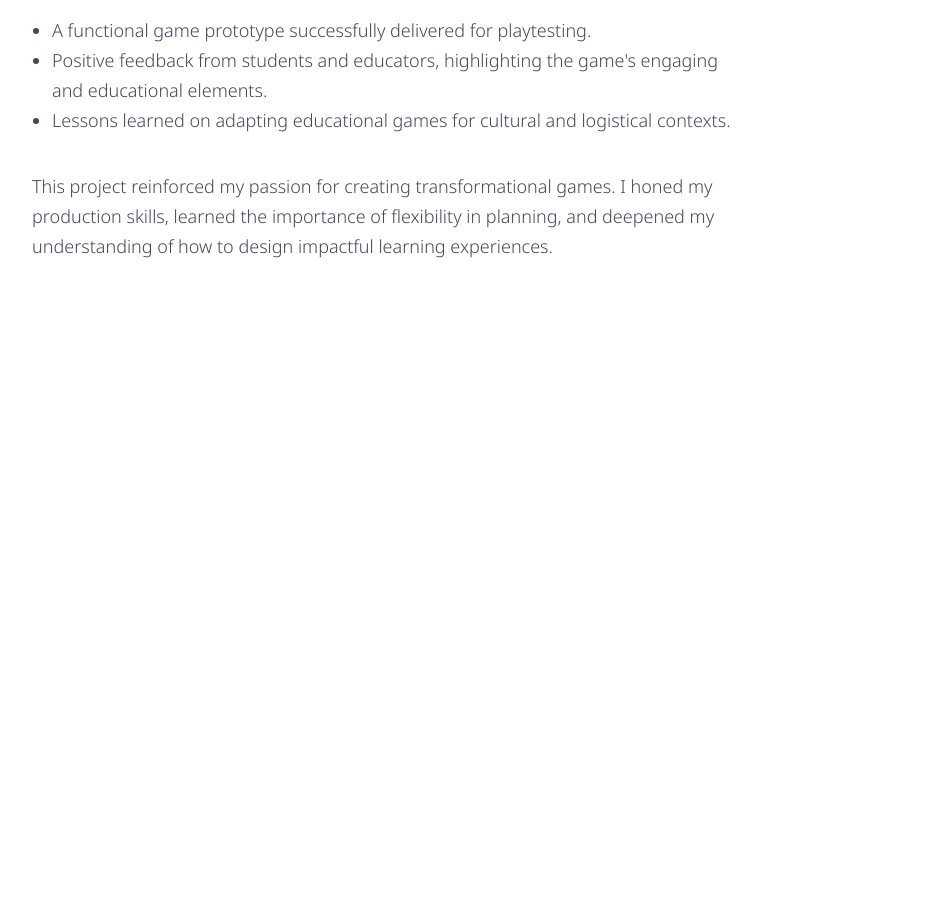
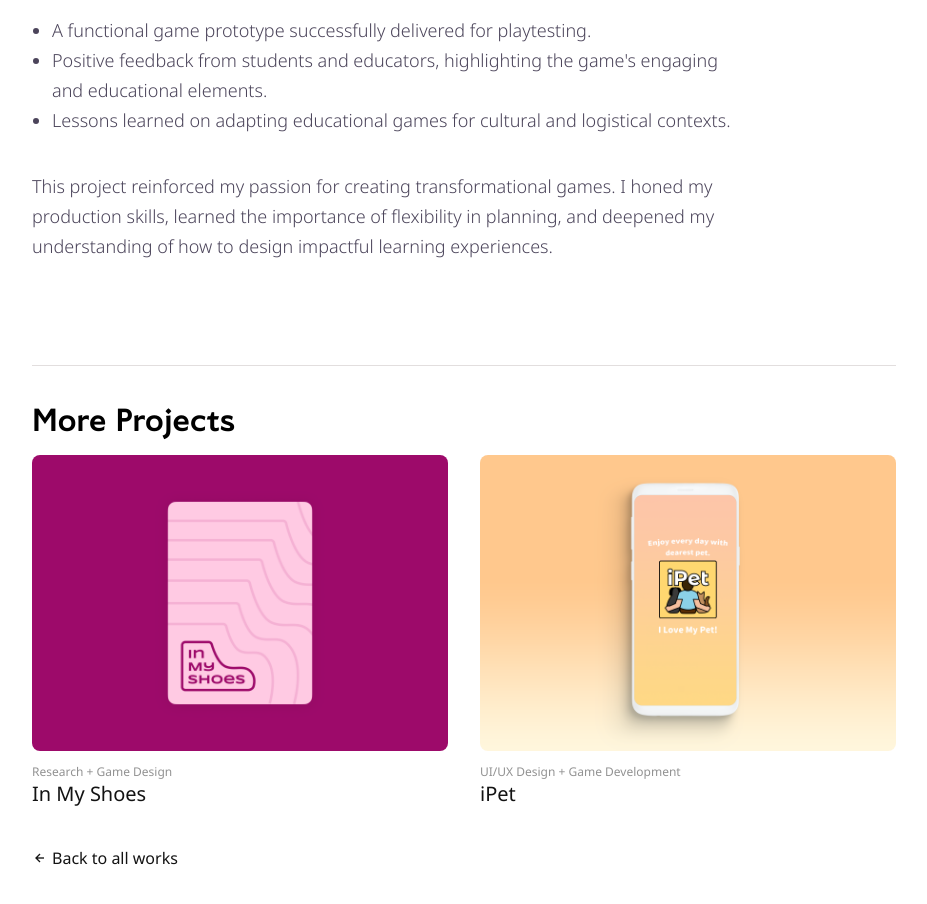
Before and after one commit to evachang0925/evachang0925.github.io, a plain HTML site: page stepup.html in a window 1280 px wide. Shown: the part 7619-8523 px from the top of the page, without its empty margins (224-1151 px from the left). Before the commit the page ends 7906 px from the top, so only its background shows below. Drawn offline with nearby package versions, Linux system fonts and the light colour scheme.

Commit message:
update footers for project pages and ig cta

```diff
--- a/assets/css/main.css
+++ b/assets/css/main.css
@@ -858,3 +858,73 @@ p.short-about {
     font-style: italic;
     color: var(--first-color-lighten);
   }
+
+
+/*===== PROJECT FOOTER NAV (work pages) =====*/
+.project-footer {
+    clear: both;
+    margin: 6rem 0 3rem;
+    padding-top: 2.5rem;
+    border-top: 1px solid #e2dede;
+}
+
+.project-footer_heading {
+    margin: 0 0 1.5rem;
+}
+
+.project-footer_grid {
+    display: grid;
+    grid-template-columns: repeat(2, 1fr);
+    gap: 2rem;
+}
+
+.project-footer_card {
+    display: flex;
+    flex-direction: column;
+    text-decoration: none;
+    color: var(--first-color);
+}
+
+.project-footer_img {
+    border-radius: .5rem;
+    margin-bottom: .75rem;
+}
+
+.project-footer_img img {
+    display: block;
+}
+
+.project-footer_subtitle {
+    font-size: var(--smaller-font-size);
+    color: var(--first-color-light);
+}
+
+.project-footer_name {
+    font-size: var(--h3-font-size);
+    font-weight: var(--font-bold);
+    transition: color .3s;
+}
+
+.project-footer_card:hover .project-footer_name {
+    color: #DB6F5A;
+}
+
+.project-footer_back {
+    display: inline-flex;
+    align-items: center;
+    gap: .25rem;
+    margin-top: 2.5rem;
+    color: var(--first-color);
+    text-decoration: none;
+}
+
+.project-footer_back:hover {
+    color: #DB6F5A;
+    font-style: italic;
+}
+
+@media (max-width: 812px) {
+    .project-footer_grid {
+        grid-template-columns: 1fr;
+    }
+}
--- a/stepup.html
+++ b/stepup.html
@@ -191,6 +191,24 @@
 
 
 
+                <!--===== PROJECT FOOTER NAV =====-->
+                <footer class="project-footer">
+                    <h2 class="project-footer_heading">More Projects</h2>
+                    <div class="project-footer_grid">
+                        <a class="project-footer_card" href="inmyshoes.html">
+                            <div class="project-footer_img img-hover-zoom"><img class="fit" src="assets/img/ims.png" alt="In My Shoes" loading="lazy"></div>
+                            <span class="project-footer_subtitle">Research + Game Design</span>
+                            <span class="project-footer_name">In My Shoes</span>
+                        </a>
+                        <a class="project-footer_card" href="ipet.html">
+                            <div class="project-footer_img img-hover-zoom"><img class="fit" src="assets/img/ipet.png" alt="iPet" loading="lazy"></div>
+                            <span class="project-footer_subtitle">UI/UX Design + Game Development</span>
+                            <span class="project-footer_name">iPet</span>
+                        </a>
+                    </div>
+                    <a class="project-footer_back" href="index.html#portfolio"><i class='bx bx-left-arrow-alt'></i> Back to all works</a>
+                </footer>
+
                 <!-- <h2>More Projects</h2> -->
                 <!-- <div class="three-columns-grid">
                     <div class="home-item">
```
Also changed, not shown: about.html (+6 -3 lines), assets/css/styles.css (+20 -0 lines), inmyshoes.html (+18 -0 lines), ipet.html (+18 -0 lines).
